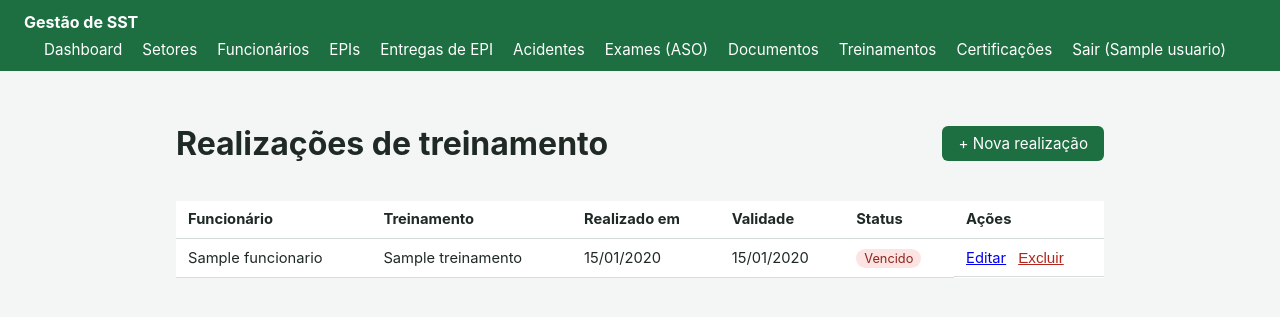
After one commit to wrafael2000/wrafael2000, a Flask app: page /realizacoes-treinamento/ in a window 1280 px wide. The commit adds this page. Shown: the top 317 px of the page. Run offline with Flask 3, Linux system fonts and the light colour scheme; a user stored in the database is signed in; tables that the repository leaves empty hold one stand-in row (values such as "Sample post").

Commit message:
Fase 5: catálogo de treinamentos (NRs) e realizações por funcionário
Adiciona o catálogo de treinamentos/certificações (nome, carga
horária, validade de reciclagem) e o registro de realizações por
funcionário, com validade calculada automaticamente — mesmo padrão
de catálogo + registro já usado para EPIs.

Treinamentos vencidos ou vencendo passam a entrar na tabela unificada
de próximos vencimentos do dashboard, junto com EPIs, exames e
documentos.

Co-Authored-By: Claude Sonnet 5 <noreply@anthropic.com>
Claude-Session: https://claude.ai/code/session_018bgF5UdVB616nZafcTs6Nv

```diff
--- a/app/__init__.py
+++ b/app/__init__.py
@@ -27,7 +27,9 @@ def create_app(config_class=Config):
         from .routes.exames import exames_bp
         from .routes.funcionarios import funcionarios_bp
         from .routes.main import main_bp
+        from .routes.realizacoes_treinamento import realizacoes_treinamento_bp
         from .routes.setores import setores_bp
+        from .routes.treinamentos import treinamentos_bp
 
         app.register_blueprint(main_bp)
         app.register_blueprint(auth_bp)
@@ -38,6 +40,8 @@ def create_app(config_class=Config):
         app.register_blueprint(acidentes_bp)
         app.register_blueprint(exames_bp)
         app.register_blueprint(documentos_bp)
+        app.register_blueprint(treinamentos_bp)
+        app.register_blueprint(realizacoes_treinamento_bp)
 
         registrar_comandos(app)
 
--- a/app/models/__init__.py
+++ b/app/models/__init__.py
@@ -4,7 +4,9 @@ from .entrega_epi import EntregaEpi
 from .epi import Epi
 from .exame import Exame
 from .funcionario import Funcionario
+from .realizacao_treinamento import RealizacaoTreinamento
 from .setor import Setor
+from .treinamento import Treinamento
 from .usuario import Usuario
 
 __all__ = [
@@ -16,4 +18,6 @@ __all__ = [
     "Acidente",
     "Exame",
     "DocumentoSST",
+    "Treinamento",
+    "RealizacaoTreinamento",
 ]
--- /dev/null
+++ b/app/models/realizacao_treinamento.py
@@ -0,0 +1,45 @@
+from datetime import date, timedelta
+
+from ..extensions import db
+
+
+class RealizacaoTreinamento(db.Model):
+    """Registro de que um funcionário realizou um treinamento."""
+
+    __tablename__ = "realizacoes_treinamento"
+
+    id = db.Column(db.Integer, primary_key=True)
+    data_realizacao = db.Column(db.Date, nullable=False, default=date.today)
+    data_validade = db.Column(db.Date)  # calculada a partir do Treinamento.validade_dias
+    instrutor = db.Column(db.String(120))
+    observacao = db.Column(db.String(255))
+
+    funcionario_id = db.Column(db.Integer, db.ForeignKey("funcionarios.id"), nullable=False)
+    funcionario = db.relationship("Funcionario")
+
+    treinamento_id = db.Column(db.Integer, db.ForeignKey("treinamentos.id"), nullable=False)
+    treinamento = db.relationship("Treinamento", back_populates="realizacoes")
+
+    DIAS_ALERTA_VENCIMENTO = 30
+
+    def calcular_validade(self):
+        if self.treinamento and self.treinamento.validade_dias and self.data_realizacao:
+            self.data_validade = self.data_realizacao + timedelta(
+                days=self.treinamento.validade_dias
+            )
+        else:
+            self.data_validade = None
+
+    @property
+    def status(self):
+        if not self.data_validade:
+            return "sem_validade"
+        hoje = date.today()
+        if self.data_validade < hoje:
+            return "vencido"
+        if self.data_validade <= hoje + timedelta(days=self.DIAS_ALERTA_VENCIMENTO):
+            return "vencendo"
+        return "valido"
+
+    def __repr__(self):
+        return f"<RealizacaoTreinamento {self.treinamento_id} -> {self.funcionario_id}>"
--- /dev/null
+++ b/app/routes/realizacoes_treinamento.py
@@ -0,0 +1,84 @@
+from flask import Blueprint, flash, redirect, render_template, url_for
+from flask_login import login_required
+
+from ..extensions import db
+from ..forms import RealizacaoTreinamentoForm
+from ..models import Funcionario, RealizacaoTreinamento, Treinamento
+
+realizacoes_treinamento_bp = Blueprint(
+    "realizacoes_treinamento", __name__, url_prefix="/realizacoes-treinamento"
+)
+
+
+def _preencher_selects(form):
+    form.funcionario_id.choices = [
+        (f.id, f.nome) for f in Funcionario.query.filter_by(ativo=True).order_by(Funcionario.nome).all()
+    ]
+    form.treinamento_id.choices = [
+        (t.id, t.nome) for t in Treinamento.query.order_by(Treinamento.nome).all()
+    ]
+
+
+@realizacoes_treinamento_bp.route("/")
+@login_required
+def listar():
+    realizacoes = RealizacaoTreinamento.query.order_by(
+        RealizacaoTreinamento.data_realizacao.desc()
+    ).all()
+    return render_template("realizacoes_treinamento/listar.html", realizacoes=realizacoes)
+
+
+@realizacoes_treinamento_bp.route("/nova", methods=["GET", "POST"])
+@login_required
+def nova():
+    form = RealizacaoTreinamentoForm()
+    _preencher_selects(form)
+    if form.validate_on_submit():
+        realizacao = RealizacaoTreinamento(
+            funcionario_id=form.funcionario_id.data,
+            treinamento_id=form.treinamento_id.data,
+            data_realizacao=form.data_realizacao.data,
+            instrutor=form.instrutor.data,
+            observacao=form.observacao.data,
+        )
+        realizacao.treinamento = Treinamento.query.get(form.treinamento_id.data)
+        realizacao.calcular_validade()
+        db.session.add(realizacao)
+        db.session.commit()
+        flash("Realização de treinamento registrada com sucesso.", "success")
+        return redirect(url_for("realizacoes_treinamento.listar"))
+    return render_template(
+        "realizacoes_treinamento/form.html", form=form, titulo="Nova realização de treinamento"
+    )
+
+
+@realizacoes_treinamento_bp.route("/<int:realizacao_id>/editar", methods=["GET", "POST"])
+@login_required
+def editar(realizacao_id):
+    realizacao = RealizacaoTreinamento.query.get_or_404(realizacao_id)
+    form = RealizacaoTreinamentoForm(obj=realizacao)
+    _preencher_selects(form)
+    if form.validate_on_submit():
+        realizacao.funcionario_id = form.funcionario_id.data
+        realizacao.treinamento_id = form.treinamento_id.data
+        realizacao.data_realizacao = form.data_realizacao.data
+        realizacao.instrutor = form.instrutor.data
+        realizacao.observacao = form.observacao.data
+        realizacao.treinamento = Treinamento.query.get(form.treinamento_id.data)
+        realizacao.calcular_validade()
+        db.session.commit()
+        flash("Realização de treinamento atualizada com sucesso.", "success")
+        return redirect(url_for("realizacoes_treinamento.listar"))
+    return render_template(
+        "realizacoes_treinamento/form.html", form=form, titulo="Editar realização de treinamento"
+    )
+
+
+@realizacoes_treinamento_bp.route("/<int:realizacao_id>/excluir", methods=["POST"])
+@login_required
+def excluir(realizacao_id):
+    realizacao = RealizacaoTreinamento.query.get_or_404(realizacao_id)
+    db.session.delete(realizacao)
+    db.session.commit()
+    flash("Realização removida.", "info")
+    return redirect(url_for("realizacoes_treinamento.listar"))
--- a/app/templates/base.html
+++ b/app/templates/base.html
@@ -19,6 +19,8 @@
       <a href="{{ url_for('acidentes.listar') }}">Acidentes</a>
       <a href="{{ url_for('exames.listar') }}">Exames (ASO)</a>
       <a href="{{ url_for('documentos.listar') }}">Documentos</a>
+      <a href="{{ url_for('treinamentos.listar') }}">Treinamentos</a>
+      <a href="{{ url_for('realizacoes_treinamento.listar') }}">Certificações</a>
       <a href="{{ url_for('auth.logout') }}">Sair ({{ current_user.nome }})</a>
     </div>
   </nav>
--- /dev/null
+++ b/app/templates/realizacoes_treinamento/listar.html
@@ -0,0 +1,51 @@
+{% extends "base.html" %}
+{% block titulo %}Realizações de treinamento - Gestão de SST{% endblock %}
+{% block conteudo %}
+<div class="cabecalho-pagina">
+  <h1>Realizações de treinamento</h1>
+  <a href="{{ url_for('realizacoes_treinamento.nova') }}" class="botao">+ Nova realização</a>
+</div>
+
+<table class="tabela">
+  <thead>
+    <tr>
+      <th>Funcionário</th>
+      <th>Treinamento</th>
+      <th>Realizado em</th>
+      <th>Validade</th>
+      <th>Status</th>
+      <th>Ações</th>
+    </tr>
+  </thead>
+  <tbody>
+    {% for realizacao in realizacoes %}
+    <tr>
+      <td>{{ realizacao.funcionario.nome }}</td>
+      <td>{{ realizacao.treinamento.nome }}</td>
+      <td>{{ realizacao.data_realizacao.strftime("%d/%m/%Y") }}</td>
+      <td>{{ realizacao.data_validade.strftime("%d/%m/%Y") if realizacao.data_validade else "-" }}</td>
+      <td>
+        {% if realizacao.status == "vencido" %}
+          <span class="badge badge-perigo">Vencido</span>
+        {% elif realizacao.status == "vencendo" %}
+          <span class="badge badge-alerta">Vencendo</span>
+        {% elif realizacao.status == "valido" %}
+          <span class="badge badge-sucesso">Válido</span>
+        {% else %}
+          <span class="badge badge-neutro">Sem validade</span>
+        {% endif %}
+      </td>
+      <td class="acoes">
+        <a href="{{ url_for('realizacoes_treinamento.editar', realizacao_id=realizacao.id) }}">Editar</a>
+        <form method="post" action="{{ url_for('realizacoes_treinamento.excluir', realizacao_id=realizacao.id) }}"
+              onsubmit="return confirm('Remover esta realização?');">
+          <button type="submit" class="link-botao">Excluir</button>
+        </form>
+      </td>
+    </tr>
+    {% else %}
+    <tr><td colspan="6">Nenhuma realização registrada ainda.</td></tr>
+    {% endfor %}
+  </tbody>
+</table>
+{% endblock %}
```
Also changed, not shown: app/forms.py (+22 -0 lines), app/models/treinamento.py (added, +19 -0 lines), app/routes/main.py (+20 -1 lines), app/routes/treinamentos.py (added, +57 -0 lines), app/templates/dashboard.html (+5 -4 lines), app/templates/realizacoes_treinamento/form.html (added, +33 -0 lines), app/templates/treinamentos/form.html (added, +26 -0 lines), app/templates/treinamentos/listar.html (added, +37 -0 lines), README.md.
